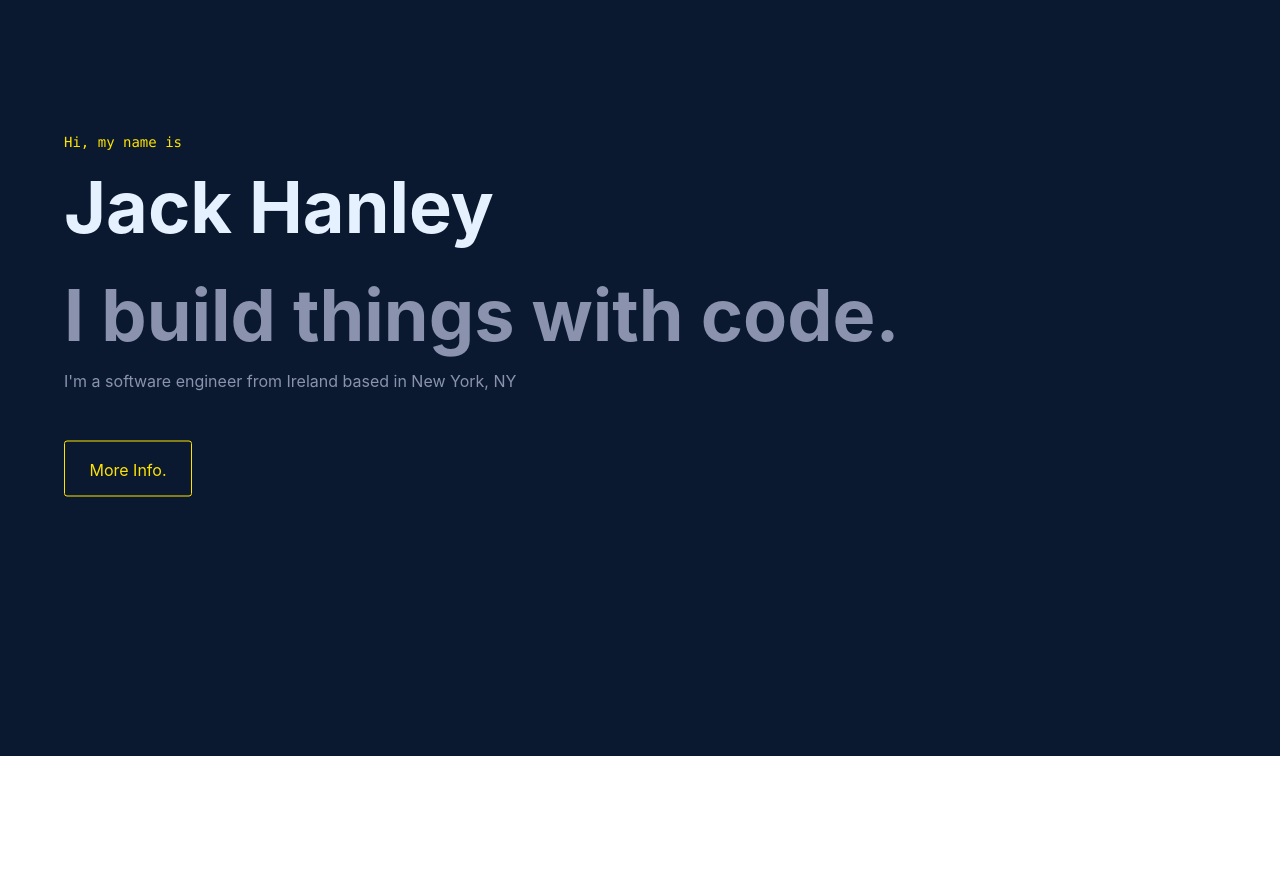
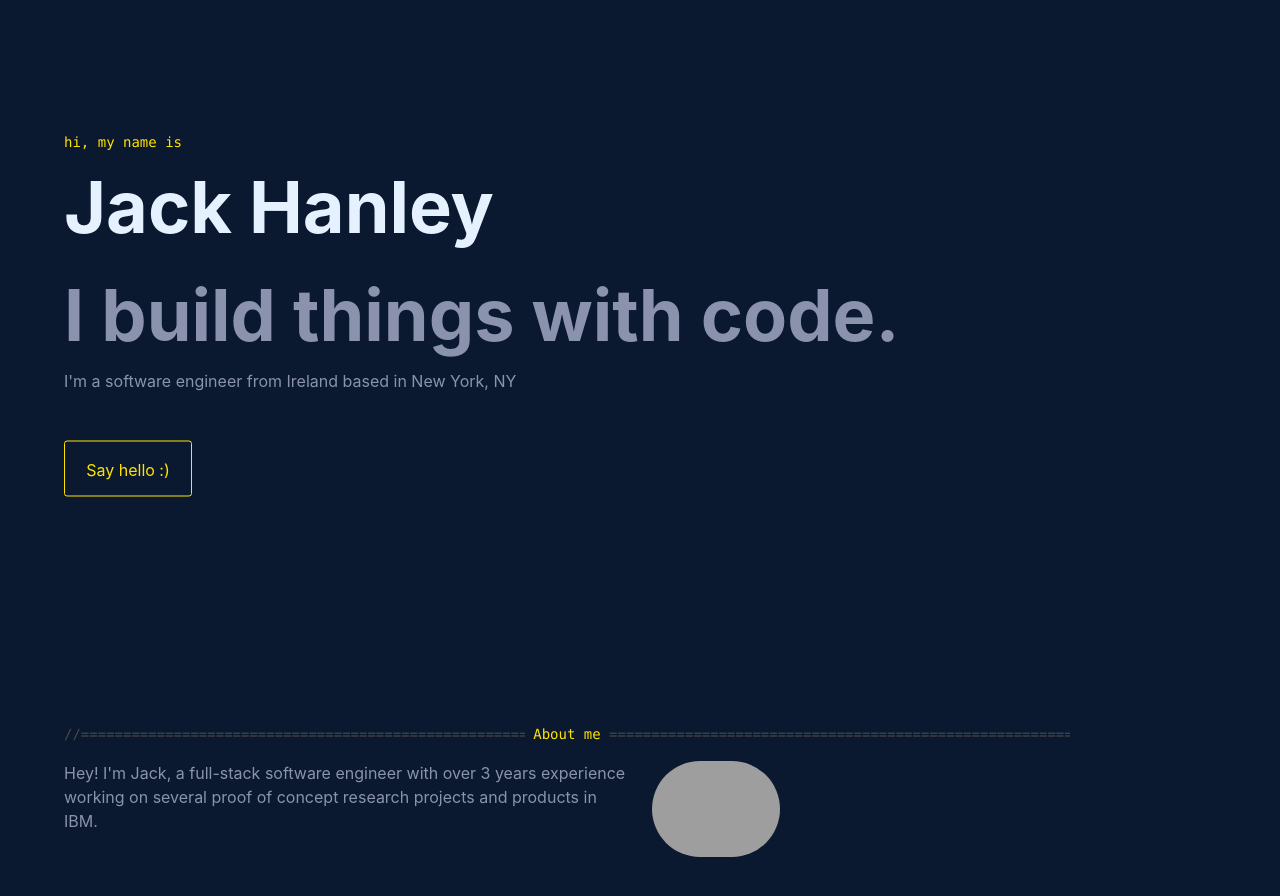
Before and after one commit to JackHanley26/jackhanley.io, a Next.js app: page / in a window 1280 px wide. Shown: the part 140-1036 px from the top of the page. Before the commit the page ends 896 px from the top, so only its background shows below. Built offline with nearby package versions, Linux system fonts and the light colour scheme; grey boxes are pictures that could not be loaded.

Commit message:
Initial About section plus divider component

```diff
--- a/components/Button/Button.js
+++ b/components/Button/Button.js
@@ -8,7 +8,7 @@ class Button extends Component {
 
   render() {
     return (
-      <div className="styled-button">
+      <div className="styled-button" onClick={this.props.onClick}>
         {this.props.label}
       </div>
     )
@@ -16,7 +16,8 @@ class Button extends Component {
 }
 
 Button.propTypes = {
-  label: PropTypes.string.isRequired
+  label: PropTypes.string.isRequired,
+  onClick: PropTypes.func
 };
 
 export default Button;
--- /dev/null
+++ b/components/Divider/Divider.js
@@ -0,0 +1,28 @@
+import React, {Component} from 'react';
+import PropTypes from 'prop-types';
+import {main} from "../../config/main";
+import {range} from 'lodash';
+
+class Divider extends Component {
+  constructor(props) {
+    super(props);
+  }
+
+  render() {
+    const equals = (count) => range(count).reduce((s, v) => (`${s}=`), "");
+
+    return (
+      <div className="code-font divider" style={{'padding': '1rem 0 1rem 0'}} ref={div => this.ref = div}>
+        <div className="equals first">{`//${equals(100)}`} </div>
+        <div className="second primary-font-color">&nbsp;{this.props.label}&nbsp;</div>
+        <div className="equals third">{` ${equals(100)}`}</div>
+      </div>
+    )
+  }
+}
+
+Divider.propTypes = {
+  label: PropTypes.string.isRequired,
+};
+
+export default Divider;
--- a/config/main.js
+++ b/config/main.js
@@ -6,8 +6,11 @@ export const main = {
 };
 
 export const home = {
-  greeting: "Hi, my name is",
+  greeting: "hi, my name is",
   name: "Jack Hanley",
   title: "I build things with code.",
   summary: "I'm a software engineer from Ireland based in New York, NY",
+  aboutMe: "Hey! I'm Jack, a full-stack software engineer with over 3 years experience working on several proof of concept research projects and products in IBM.",
 };
+
+export const email = "jackhanley26@hotmail.com";
--- a/pages/index.js
+++ b/pages/index.js
@@ -1,8 +1,9 @@
 import React, {Component, Fragment} from 'react';
 import Layout from "../components/Layout/Layout";
-import {home} from "../config/main";
+import {home, email} from "../config/main";
 import {TimelineLite} from "gsap";
 import Button from "../components/Button/Button";
+import Divider from "../components/Divider/Divider";
 
 class Index extends Component {
 
@@ -19,7 +20,7 @@ class Index extends Component {
 
   componentDidMount() {
     this.myTween
-      .from(this.greeting, 0.5, {y: 30, opacity: 0})
+      .from(this.greeting, 0.7, {y: 30, opacity: 0})
       .from(this.title, 0.3, {y: 30, opacity: 0})
       .from(this.subtitle, 0.3, {y: 30, opacity: 0})
       .from(this.summary, 0.3, {y: 30, opacity: 0})
@@ -27,11 +28,15 @@ class Index extends Component {
       .play();
   }
 
+  openMail() {
+    window.location.href = `mailto:${email}`;
+  }
+
   render() {
     return (
       <Layout>
 
-        <section className="section fixed-nav-padding first-section">
+        <section id="landing-section" className="section fixed-nav-padding first-section">
           <div className="container format-text">
 
             <h1 className="primary-font-color code-font" ref={r => this.greeting = r}>{home.greeting}</h1>
@@ -44,21 +49,30 @@ class Index extends Component {
             <p className="default-text dull-font-color" ref={r => this.summary = r}>{home.summary}</p>
 
 
-            {/*<figure className="image is-128x128 is-centered" ref={r => this.profile = r}>
-              <img className="is-rounded" src="../static/profile.png"/>
-              <img className="is-rounded" src="https://bulma.io/images/placeholders/128x128.png"/>
-            </figure>*/}
-
             <div ref={r => this.button = r} style={{'margin-top': '3rem'}}>
-              <Button label="More Info."/>
+              <Button label="Say hello :)" onClick={this.openMail}/>
             </div>
 
           </div>
         </section>
 
-        <section className="section">
 
+        <section id="about-me" className="section">
+          <div className="container">
+            <Divider label={'About me'}/>
 
+            <div className="columns">
+              <div className="column">
+                <p className="format-text dull-font-color">{home.aboutMe}</p>
+              </div>
+              <div className="column is-centered">
+                <figure className="image is-128x128 is-centered" ref={r => this.profile = r}>
+                  {/*<img className="is-rounded" src="../static/profile.png"/>*/}
+                  <img className="is-rounded" src="https://bulma.io/images/placeholders/128x128.png"/>
+                </figure>
+              </div>
+            </div>
+          </div>
         </section>
 
         {/*        <section className="section hero is-primary">
--- a/styles/styles.sass
+++ b/styles/styles.sass
@@ -1,4 +1,5 @@
 @import "../node_modules/bulma/bulma.sass"
+
 
 @mixin small-screen
   @media (max-width: 62.5rem)
@@ -66,7 +67,24 @@
 
 .first-section
   height: calc(100vh - 3.25rem)
-  .container
-    position: relative
-    top: 50%
-    transform: translateY(-50%)
+  @media (min-height: 550px)
+    .container
+      position: relative
+      top: 50%
+      transform: translateY(-50%)
+
+.divider
+  overflow: hidden
+  .equals
+    white-space: nowrap
+    width: 40%
+    overflow: hidden
+    text-overflow: clip
+    text-align: left
+  .first
+    float: left
+  .second
+    float: left
+    overflow: hidden
+  .third
+    overflow: hidden
```
